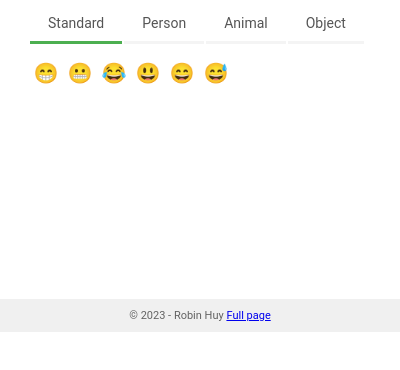
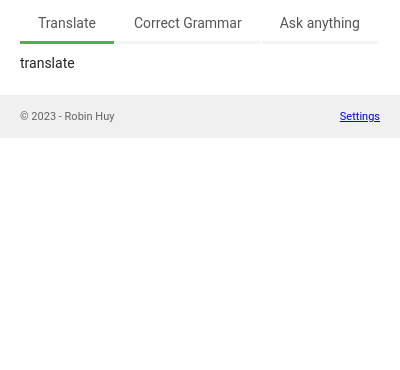
Before and after one commit to robinhuy/chatgpt-translate, a browser extension: page popup.html in a window 400 px wide. Drawn offline with Linux system fonts and the light colour scheme.

Commit message:
update popup interface

```diff
--- a/popup.html
+++ b/popup.html
@@ -17,8 +17,6 @@
 
       #content,
       #footer,
-      #recently-emoticons,
-      #all-emoticons,
       h3,
       h4,
       .nav-tab,
@@ -28,29 +26,8 @@
       }
 
       #content {
-        padding: 15px 30px 15px 30px;
-        width: 400px;
-      }
-
-      #all-emoticons {
-        height: 220px;
-      }
-
-      .emoticon {
-        display: block;
-        float: left;
-        width: 34px;
-        height: 34px;
-        font-size: 20px;
-        line-height: 36px;
-        text-align: center;
-        text-indent: -2px;
-        cursor: pointer;
-      }
-
-      .emoticon:hover {
-        background-color: rgba(135, 195, 75, 0.5);
-        border-radius: 5px;
+        padding: 15px 20px;
+        width: 402px;
       }
 
       .nav-tab {
@@ -92,11 +69,12 @@
 
       #footer {
         margin-top: 9px;
-        padding: 10px;
+        padding: 15px 20px;
         background-color: #f0f0f0;
         color: #636363;
         font-size: 11px;
-        text-align: center;
+        display: flex;
+        justify-content: space-between;
       }
     </style>
 
@@ -106,63 +84,23 @@
   <body>
     <div id="content">
       <ul class="nav-tab">
-        <li class="tab active"><a href="#standard-emoticons">Standard</a></li>
-        <li class="tab"><a href="#person-emoticons">Person</a></li>
-        <li class="tab"><a href="#animal-emoticons">Animal</a></li>
-        <li class="tab"><a href="#object-emoticons">Object</a></li>
+        <li class="tab active"><a href="#translate-tab">Translate</a></li>
+        <li class="tab"><a href="#correct-grammar-tab">Correct Grammar</a></li>
+        <li class="tab"><a href="#ask-anything-tab">Ask anything</a></li>
       </ul>
 
       <div id="all-emoticons">
-        <div id="standard-emoticons" class="tab-content active">
-          <span class="emoticon" title="Grinning Face With Smiling Eyes">&#x1F601;</span>
-          <span class="emoticon" title="Grimacing Face">&#x1F62C;</span>
-          <span class="emoticon" title="Face With Tears Of Joy">&#x1F602;</span>
-          <span class="emoticon" title="Smiling Face With Open Mouth">&#x1F603;</span>
-          <span class="emoticon" title="Smiling Face With Open Mouth And Smiling Eyes"
-            >&#x1F604;</span
-          >
-          <span class="emoticon" title="SSmiling Face With Open Mouth And Cold Sweat"
-            >&#x1F605;</span
-          >
-        </div>
+        <div id="translate-tab" class="tab-content active">translate</div>
 
-        <div id="person-emoticons" class="tab-content">
-          <span class="emoticon" title="Baby">&#x1F476;</span>
-          <span class="emoticon" title="Boy">&#x1F466;</span>
-          <span class="emoticon" title="Girl">&#x1F467;</span>
-          <span class="emoticon" title="Man">&#x1F468;</span>
-          <span class="emoticon" title="Tongue">&#x1F445;</span>
-          <span class="emoticon" title="Mouth">&#x1F444;</span>
-          <span class="emoticon" title="Kiss Mark">&#x1F48B;</span>
-        </div>
+        <div id="correct-grammar-tab" class="tab-content">Correct grammar</div>
 
-        <div id="animal-emoticons" class="tab-content">
-          <span class="emoticon" title="Cat Face">&#x1F431;</span>
-          <span class="emoticon" title="Grinning Cat Face With Smiling Eyes">&#x1F638;</span>
-          <span class="emoticon" title="Cat">&#x1F408;</span>
-          <span class="emoticon" title="Lion Face">&#x1F981;</span>
-          <span class="emoticon" title="Tiger Face">&#x1F42F;</span>
-          <span class="emoticon" title="Tiger">&#x1F405;</span>
-          <span class="emoticon" title="Leopard">&#x1F406;</span>
-          <span class="emoticon" title="Horse Face">&#x1F434;</span>
-          <span class="emoticon" title="Horse">&#x1F40E;</span>
-        </div>
-
-        <div id="object-emoticons" class="tab-content">
-          <span class="emoticon" title="Skull And Crossbones">&#x2620;</span>
-          <span class="emoticon" title="Person Taking Bath">&#x1F6C0;</span>
-          <span class="emoticon" title="Person in Bed">&#x1F6CC;</span>
-          <span class="emoticon" title="Radioactive Sign">&#9762;</span>
-          <span class="emoticon" title="Biohazard Sign">&#9763;</span>
-          <span class="emoticon" title="Orthodox Cross">&#9766;</span>
-          <span class="emoticon" title="Star And Crescent">&#9770;</span>
-        </div>
+        <div id="ask-anything-tab" class="tab-content">Available soon ...</div>
       </div>
     </div>
 
     <footer id="footer">
       <span>&#169; 2023 - Robin Huy</span>
-      <a id="link-full-page" href="#" target="_blank">Full page</a>
+      <a id="link-to-setting-page" href="#" target="_blank">Settings</a>
     </footer>
   </body>
 </html>
--- a/popup.js
+++ b/popup.js
@@ -90,6 +90,5 @@ document.addEventListener("DOMContentLoaded", function () {
   displayRecentlyEmoticons();
   handleOnclickTab();
 
-  console.log("background", document.getElementById("link-full-page"));
-  document.getElementById("link-full-page").href = chrome.runtime.getURL("index.html");
+  document.getElementById("link-to-setting-page").href = chrome.runtime.getURL("index.html");
 });
```
